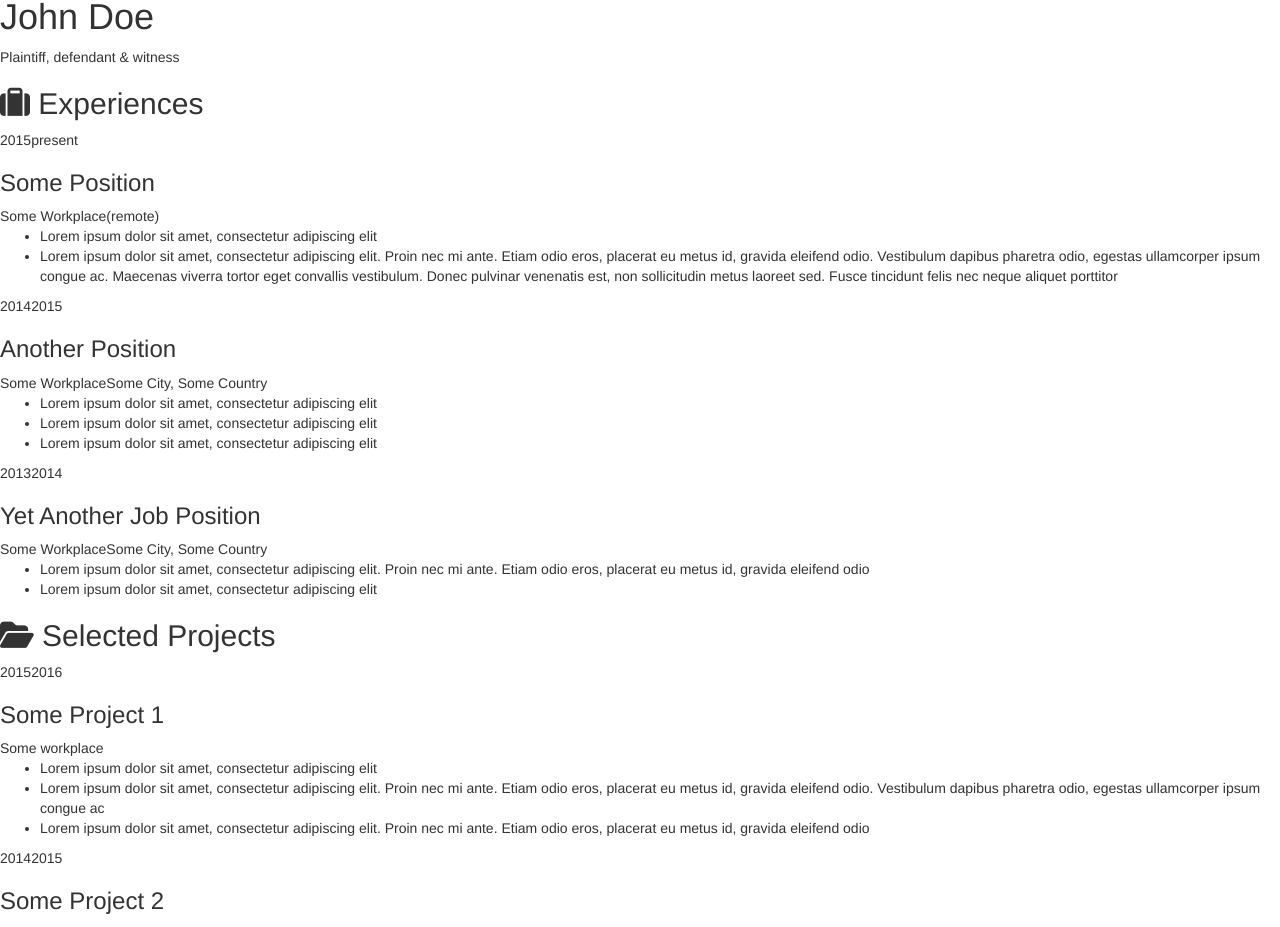
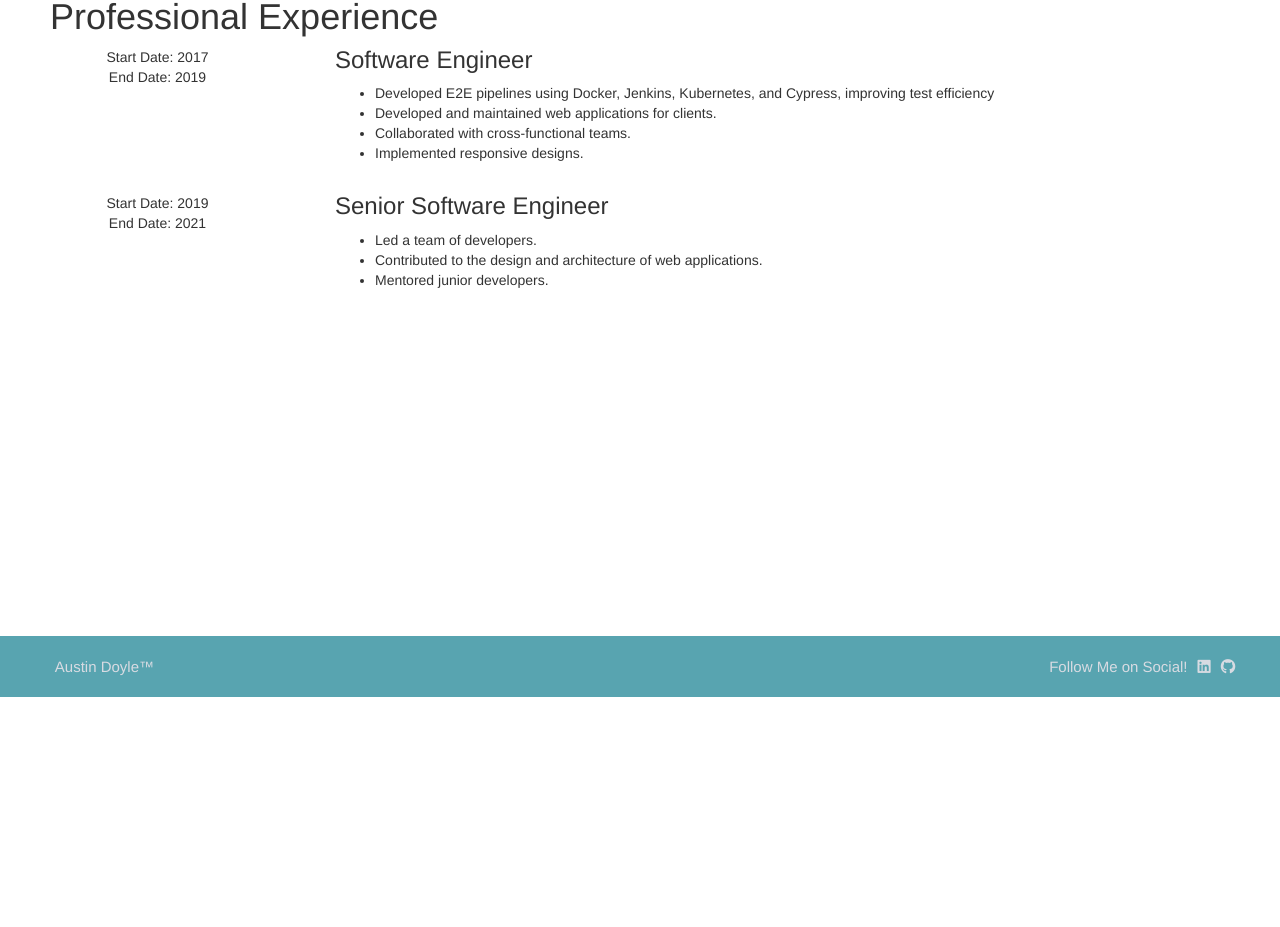
Before and after one commit to AustinDoyle/AustinsAngularWebsiteProject, an Angular app: page /resume in a window 1280 px wide. Shown: the part 157-1084 px from the top of the page. After the commit the page ends 854 px from the top, so only its background shows below. Built offline with nearby package versions, Linux system fonts and the light colour scheme.

Commit message:
fix resume

```diff
--- a/src/app/pages/resume/resume-template/resume-template.component.html
+++ b/src/app/pages/resume/resume-template/resume-template.component.html
@@ -3,5 +3,4 @@
 
   <app-resume-child *ngFor="let job of jobs" [jobData]="job"></app-resume-child>
 
-  <!-- <app-resume-child class="custom-child-style" *ngFor="let item of items"></app-resume-child> -->
 </div>
--- a/src/app/pages/resume/resume.component.html
+++ b/src/app/pages/resume/resume.component.html
@@ -1,242 +1 @@
-<!-- <app-resume-template></app-resume-template> -->
-
-<head>
-  <!-- <meta charset="utf-8" /> -->
-  <!-- <link rel="stylesheet" type="text/css" href="dep/normalize.css/normalize.css" />
-    <link rel="stylesheet" type="text/css" href="dep/Font-Awesome/css/font-awesome.css" />
-    <link rel="stylesheet" type="text/css" href="style.css" /> -->
-</head>
-<body lang="en">
-  <section id="main">
-    <header id="title">
-      <h1>John Doe</h1>
-      <span class="subtitle">Plaintiff, defendant &amp; witness</span>
-    </header>
-    <section class="main-block">
-      <h2><i class="fa fa-suitcase"></i> Experiences</h2>
-      <section class="blocks">
-        <div class="date"><span>2015</span><span>present</span></div>
-        <div class="decorator"></div>
-        <div class="details">
-          <header>
-            <h3>Some Position</h3>
-            <span class="place">Some Workplace</span>
-            <span class="location">(remote)</span>
-          </header>
-          <div>
-            <ul>
-              <li>Lorem ipsum dolor sit amet, consectetur adipiscing elit</li>
-              <li>
-                Lorem ipsum dolor sit amet, consectetur adipiscing elit. Proin
-                nec mi ante. Etiam odio eros, placerat eu metus id, gravida
-                eleifend odio. Vestibulum dapibus pharetra odio, egestas
-                ullamcorper ipsum congue ac. Maecenas viverra tortor eget
-                convallis vestibulum. Donec pulvinar venenatis est, non
-                sollicitudin metus laoreet sed. Fusce tincidunt felis nec neque
-                aliquet porttitor
-              </li>
-            </ul>
-          </div>
-        </div>
-      </section>
-      <section class="blocks">
-        <div class="date"><span>2014</span><span>2015</span></div>
-        <div class="decorator"></div>
-        <div class="details">
-          <header>
-            <h3>Another Position</h3>
-            <span class="place">Some Workplace</span>
-            <span class="location">Some City, Some Country</span>
-          </header>
-          <div>
-            <ul>
-              <li>Lorem ipsum dolor sit amet, consectetur adipiscing elit</li>
-              <li>Lorem ipsum dolor sit amet, consectetur adipiscing elit</li>
-              <li>Lorem ipsum dolor sit amet, consectetur adipiscing elit</li>
-            </ul>
-          </div>
-        </div>
-      </section>
-      <section class="blocks">
-        <div class="date"><span>2013</span><span>2014</span></div>
-        <div class="decorator"></div>
-        <div class="details">
-          <header>
-            <h3>Yet Another Job Position</h3>
-            <span class="place">Some Workplace</span>
-            <span class="location">Some City, Some Country</span>
-          </header>
-          <div>
-            <ul>
-              <li>
-                Lorem ipsum dolor sit amet, consectetur adipiscing elit. Proin
-                nec mi ante. Etiam odio eros, placerat eu metus id, gravida
-                eleifend odio
-              </li>
-              <li>Lorem ipsum dolor sit amet, consectetur adipiscing elit</li>
-            </ul>
-          </div>
-        </div>
-      </section>
-    </section>
-    <section class="main-block">
-      <h2><i class="fa fa-folder-open"></i> Selected Projects</h2>
-      <section class="blocks">
-        <div class="date"><span>2015</span><span>2016</span></div>
-        <div class="decorator"></div>
-        <div class="details">
-          <header>
-            <h3>Some Project 1</h3>
-            <span class="place">Some workplace</span>
-          </header>
-          <div>
-            <ul>
-              <li>Lorem ipsum dolor sit amet, consectetur adipiscing elit</li>
-              <li>
-                Lorem ipsum dolor sit amet, consectetur adipiscing elit. Proin
-                nec mi ante. Etiam odio eros, placerat eu metus id, gravida
-                eleifend odio. Vestibulum dapibus pharetra odio, egestas
-                ullamcorper ipsum congue ac
-              </li>
-              <li>
-                Lorem ipsum dolor sit amet, consectetur adipiscing elit. Proin
-                nec mi ante. Etiam odio eros, placerat eu metus id, gravida
-                eleifend odio
-              </li>
-            </ul>
-          </div>
-        </div>
-      </section>
-      <section class="blocks">
-        <div class="date"><span>2014</span><span>2015</span></div>
-        <div class="decorator"></div>
-        <div class="details">
-          <header>
-            <h3>Some Project 2</h3>
-            <span class="place">Some workplace</span>
-          </header>
-          <div>
-            <ul>
-              <li>
-                Lorem ipsum dolor sit amet, consectetur adipiscing elit. Proin
-                nec mi ante. Etiam odio eros, placerat eu metus id, gravida
-                eleifend odio. Vestibulum dapibus pharetra odio, egestas
-                ullamcorper ipsum congue ac. Maecenas viverra tortor eget
-                convallis vestibulum. Donec pulvinar venenatis est, non
-                sollicitudin metus laoreet sed. Fusce tincidunt felis nec neque
-                aliquet porttitor
-              </li>
-            </ul>
-          </div>
-        </div>
-      </section>
-      <section class="blocks">
-        <div class="date">
-          <span>2014</span>
-        </div>
-        <div class="decorator"></div>
-        <div class="details">
-          <header>
-            <h3>Some Project 3</h3>
-            <span class="place">Some workplace</span>
-          </header>
-          <div>
-            <ul>
-              <li>
-                Lorem ipsum dolor sit amet, consectetur adipiscing elit. Proin
-                nec mi ante. Etiam odio eros, placerat eu metus id, gravida
-                eleifend odio
-              </li>
-            </ul>
-          </div>
-        </div>
-      </section>
-    </section>
-    <section class="main-block concise">
-      <h2><i class="fa fa-graduation-cap"></i> Education</h2>
-      <section class="blocks">
-        <div class="date"><span>2009</span><span>2014</span></div>
-        <div class="decorator"></div>
-        <div class="details">
-          <header>
-            <h3>Ph.D. in Forty-Two Discovery</h3>
-            <span class="place">Inexistent University</span>
-            <span class="location">Some City, Some Country</span>
-          </header>
-          <div>
-            Relationship of the number with the answer to life, the universe and
-            everything
-          </div>
-        </div>
-      </section>
-      <section class="blocks">
-        <div class="date"><span>2005</span><span>2009</span></div>
-        <div class="decorator"></div>
-        <div class="details">
-          <header>
-            <h3>LL.B. in H&aelig;matophagic Economics</h3>
-            <span class="place">Inexistent University</span>
-            <span class="location">Some City, Some Country</span>
-          </header>
-          <div>President's Scholarship</div>
-        </div>
-      </section>
-      <section class="blocks">
-        <div class="date"><span>2005</span><span>2009</span></div>
-        <div class="decorator"></div>
-        <div class="details">
-          <header>
-            <h3>B.S. in Existential Science (Double Major)</h3>
-            <span class="place">Inexistent University</span>
-            <span class="location">Some City, Some Country</span>
-          </header>
-          <div>President's Scholarship</div>
-        </div>
-      </section>
-      <section class="blocks">
-        <div class="date"></div>
-        <div class="decorator"></div>
-        <div class="details">
-          <header>
-            <h3>Massive Online Fee&ndash;Required Course (selective list)</h3>
-          </header>
-          <div class="concise">
-            <ul>
-              <li>Introduction to something else</li>
-              <li>Introduction to some more useless things</li>
-              <li>Philosophy in practice</li>
-              <li>Recursive research and its impact on recursive research</li>
-              <li>Artificial politics</li>
-            </ul>
-          </div>
-        </div>
-      </section>
-    </section>
-  </section>
-  <aside id="sidebar">
-    <div class="side-block" id="contact">
-      <h1>Contact Info</h1>
-      <ul>
-        <li><i class="fa fa-globe"></i> johndoe.gtld</li>
-        <li><i class="fa fa-linkedin"></i> linkedin.com/in/john</li>
-        <li><i class="fa fa-envelope"></i> me@johndoe.gtld</li>
-        <li><i class="fa fa-phone"></i> 800.000.0000</li>
-      </ul>
-    </div>
-    <div class="side-block" id="skills">
-      <h1>Skills</h1>
-      <ul>
-        <li>Omnipresence</li>
-        <li>Anonymity</li>
-      </ul>
-      <ul>
-        <li>Ordinarity</li>
-        <li>No name rights</li>
-      </ul>
-    </div>
-    <div class="side-block" id="disclaimer">
-      This r&eacute;sum&eacute; was wholly typeset with HTML/CSS &mdash; see
-      <code>git.io/vVSYL</code>
-    </div>
-  </aside>
-</body>
+<app-resume-template></app-resume-template>
```
Also changed, not shown: src/app/app.module.ts (+6 -1 lines).
